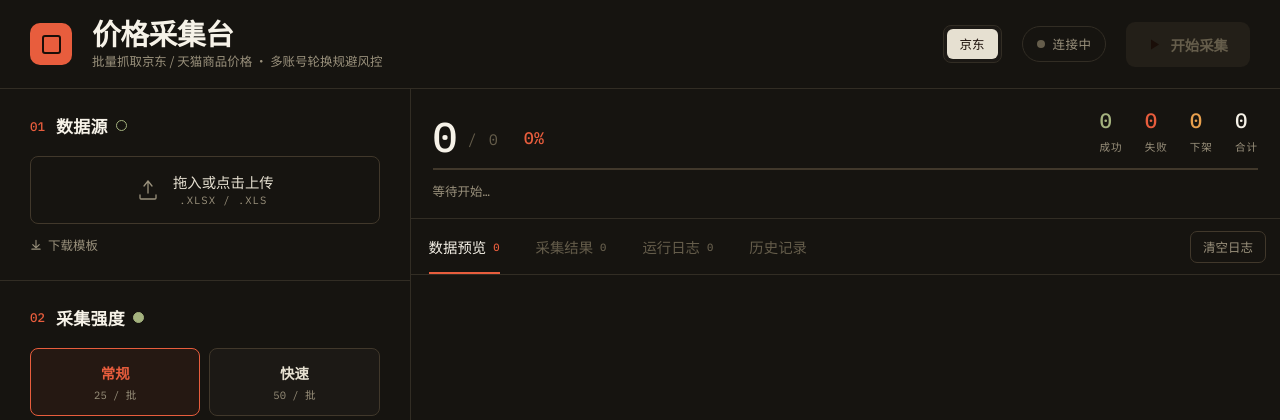
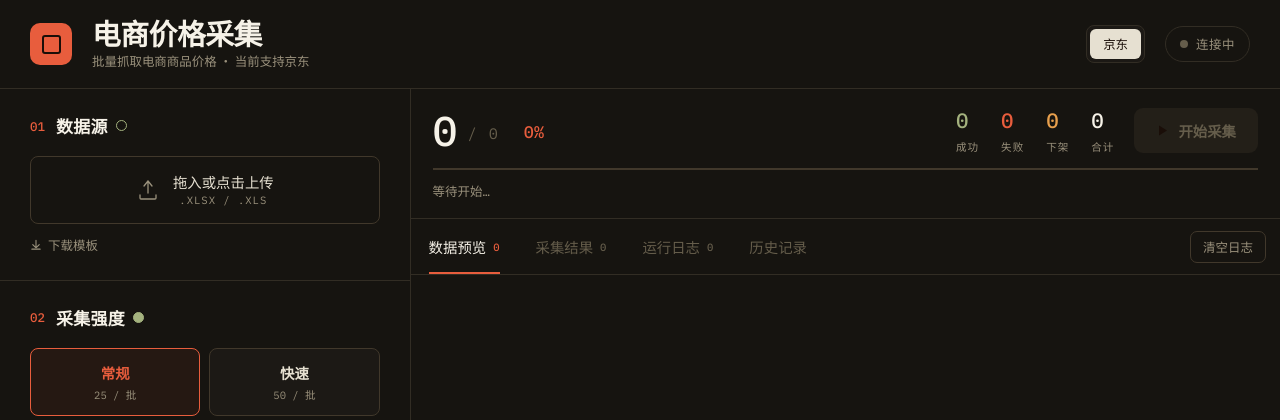
Before and after one commit to GordonWang1878/JD-Crawler, a Flask app: page / in a window 1280 px wide. Shown: the top 420 px of the page. Run offline with Flask 3, Linux system fonts and the light colour scheme; data that the repository does not hold is empty; some libraries are stand-ins or nearby versions.

Commit message:
feat(ui): 开始/停止移入进度汇总条右侧 + 改标题为「电商价格采集」
1. 把 开始采集/停止采集 按钮从 masthead 移到右栏进度汇总条 .sum-row 右侧
   (统计右对齐,按钮跟随),masthead 仅保留品牌/平台/连接状态。JS 按 id 引用,逻辑无改动。
2. 标题「价格采集台」→「电商价格采集」;副标题→「批量抓取电商商品价格 · 当前支持京东」;
   document title 同步。

Co-Authored-By: Claude Opus 4.8 (1M context) <noreply@anthropic.com>

```diff
--- a/templates/batch.html
+++ b/templates/batch.html
@@ -3,7 +3,7 @@
 <head>
 <meta charset="UTF-8">
 <meta name="viewport" content="width=device-width, initial-scale=1.0">
-<title>价格采集台 · JD / Tmall</title>
+<title>电商价格采集</title>
 <link rel="preconnect" href="https://fonts.googleapis.com">
 <link rel="preconnect" href="https://fonts.gstatic.com" crossorigin>
 <link href="https://fonts.googleapis.com/css2?family=Space+Grotesk:wght@500;600;700&family=IBM+Plex+Mono:wght@400;500;600&family=Noto+Sans+SC:wght@400;500;700&display=swap" rel="stylesheet">
@@ -123,12 +123,13 @@
   .post-acts{display:flex;gap:9px;margin-top:22px}
   /* 进度汇总条 —— 右栏顶部,采集结果汇总 */
   .summary{padding:18px 22px;border-bottom:1px solid var(--hair);flex-shrink:0}
-  .sum-row{display:flex;align-items:flex-end;justify-content:space-between;gap:24px}
+  .sum-row{display:flex;align-items:center;gap:20px}
   .summary .prog{padding-bottom:0;border:none;gap:12px}
   .summary .prog-cur{font-size:2.6rem;letter-spacing:-2px}
   .summary .prog-div,.summary .prog-tot{font-size:.95rem;margin-bottom:5px}
   .summary .prog-pct{margin-left:14px;font-size:1.05rem;margin-bottom:5px}
-  .summary .stats{display:flex;gap:22px;margin-top:0}
+  .summary .stats{display:flex;gap:22px;margin-top:0;margin-left:auto}
+  .summary .act{flex-shrink:0}
   .summary .stat{padding:0;border:none}
   .summary .stat .sv{font-size:1.3rem}
   .summary .track{margin-top:14px}
@@ -269,8 +270,8 @@
   <div class="masthead">
     <div class="mark"></div>
     <div class="title-wrap">
-      <div class="title">价格采集台</div>
-      <div class="sub">批量抓取京东 / 天猫商品价格 · 多账号轮换规避风控</div>
+      <div class="title">电商价格采集</div>
+      <div class="sub">批量抓取电商商品价格 · 当前支持京东</div>
     </div>
     <div class="mast-sp"></div>
     <div class="plat">
@@ -278,8 +279,6 @@
       <div class="platform-tab hidden" data-platform="tmall">天猫淘宝</div>
     </div>
     <div class="conn"><span id="status-dot" class="status-dot"></span><span id="status-text">连接中</span></div>
-    <button id="btn-start" class="act btn-start" disabled><svg viewBox="0 0 13 13" fill="currentColor"><polygon points="3,1.5 11,6.5 3,11.5"/></svg>开始采集</button>
-    <button id="btn-stop" class="act btn-stop hidden"><svg viewBox="0 0 13 13" fill="currentColor"><rect x="2" y="2" width="9" height="9" rx="1.5"/></svg>停止采集</button>
   </div>
 
   <div class="body">
@@ -339,6 +338,8 @@
             <div class="stat s-warn"><span id="stat-unavailable" class="sv">0</span><span class="sl">下架</span></div>
             <div class="stat"><span id="stat-total" class="sv">0</span><span class="sl">合计</span></div>
           </div>
+          <button id="btn-start" class="act btn-start" disabled><svg viewBox="0 0 13 13" fill="currentColor"><polygon points="3,1.5 11,6.5 3,11.5"/></svg>开始采集</button>
+          <button id="btn-stop" class="act btn-stop hidden"><svg viewBox="0 0 13 13" fill="currentColor"><rect x="2" y="2" width="9" height="9" rx="1.5"/></svg>停止采集</button>
         </div>
         <div class="track"><div id="progress-bar-fill" class="fill"></div></div>
         <div class="sum-foot">
```
